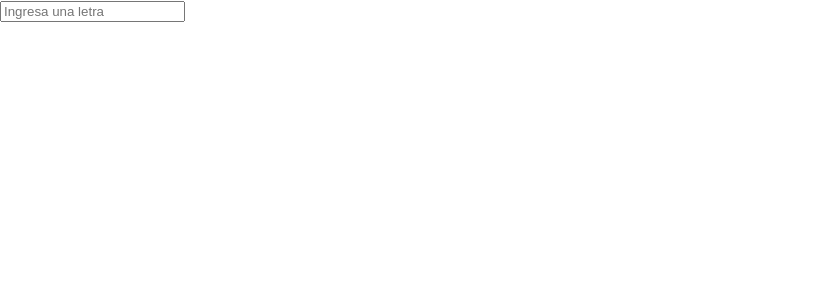
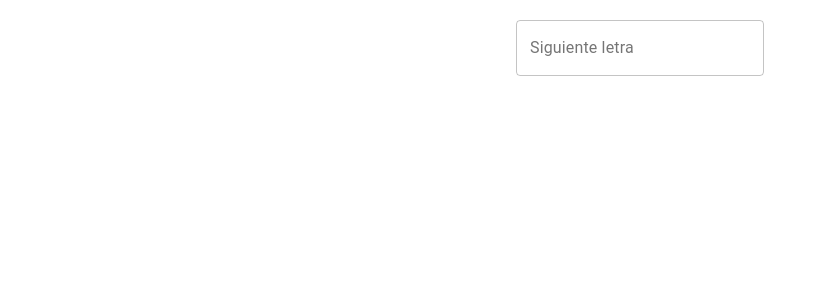
Before and after one commit to martinKindall/hagman_game, a React (Create React App) app: page / in a window 1280 px wide. Shown: the top 300 px of the page, without its empty margins (0-827 px from the left). Built offline with nearby package versions, Linux system fonts and the light colour scheme.

Commit message:
Added material input and also input receives 1 character.

```diff
--- a/src/App.tsx
+++ b/src/App.tsx
@@ -2,23 +2,43 @@ import React, {useState} from 'react';
 import HangmanGame from "./gameController/HangmanGame";
 import Utils from "./Utils";
 import RandomWords from "./RandomWords";
+import {createStyles, Grid, Theme} from "@material-ui/core";
+import TextField from "@material-ui/core/TextField";
+import makeStyles from "@material-ui/core/styles/makeStyles";
+
+const useStyles = makeStyles((theme: Theme) =>
+  createStyles({
+    root: {
+      textAlign: "center",
+      marginTop: "1rem"
+    }
+  }));
 
 function App() {
+  const classes = useStyles();
   const game = new HangmanGame(Utils.randomElementFromArray(RandomWords.words));
   const [gameState, setGameState] = useState<string[]>(game.currentWordState);
   const [character, setCharacter] = useState<string>("");
 
   const handleCharacterInput = (event: any) => {
-    console.log(event.target.value);
+    const character = event.target.value;
+    if (character.length > 1) {
+      setCharacter(character[character.length-1]);
+    } else {
+      setCharacter(character);
+    }
   };
 
   return (
-    <div>
-      <input type={"text"} placeholder={"Ingresa una letra"}
-             value={character}
-             onChange={handleCharacterInput}
-      />
-    </div>
+    <Grid container alignContent={"center"} alignItems={"center"} item spacing={1}
+          className={classes.root}>
+      <Grid item xs={12}>
+        <TextField id="outlined-basic" label="Siguiente letra"
+                   variant="outlined"
+                   value={character}
+                   onChange={handleCharacterInput}/>
+      </Grid>
+    </Grid>
   );
 }
 
```
